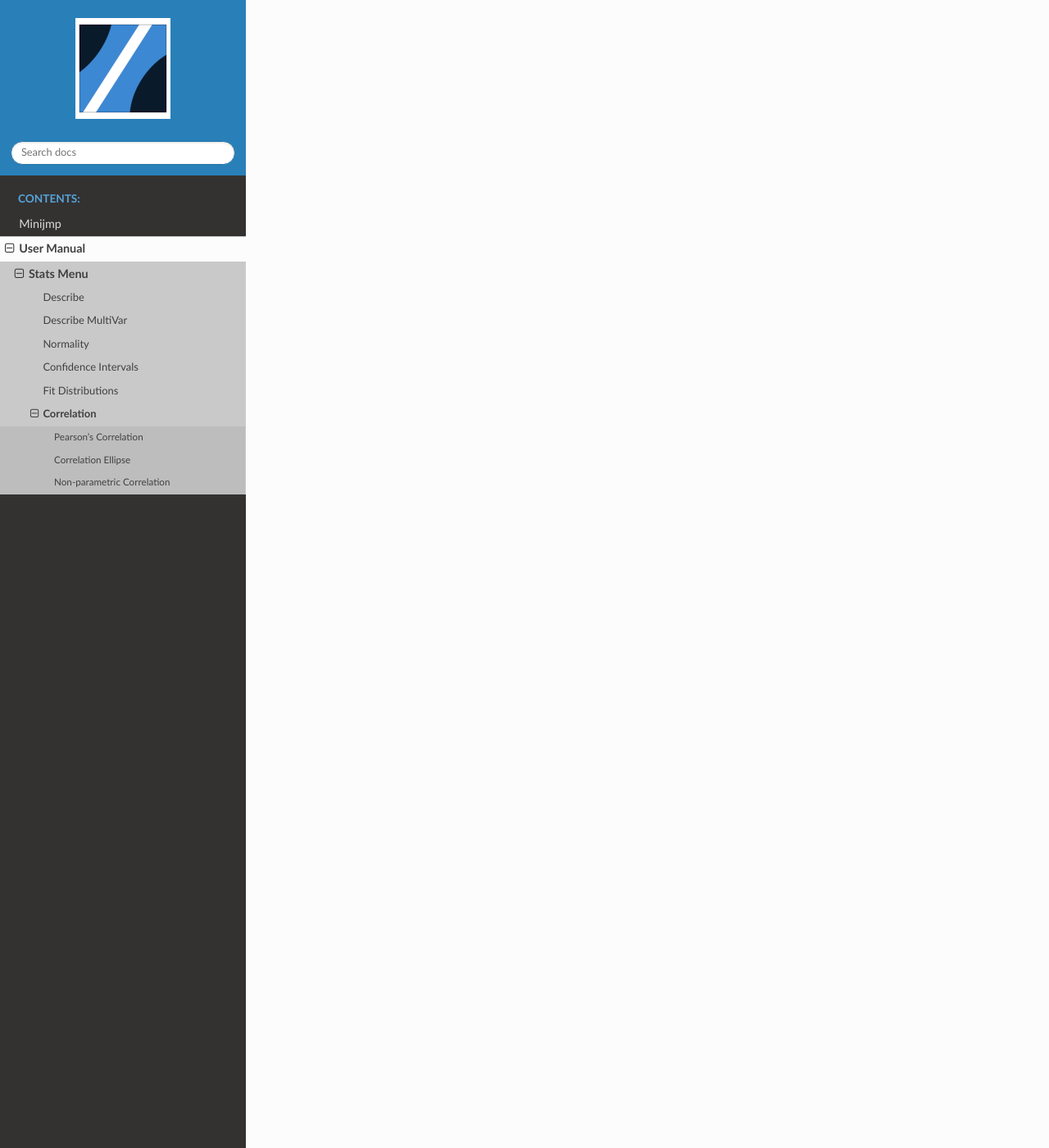
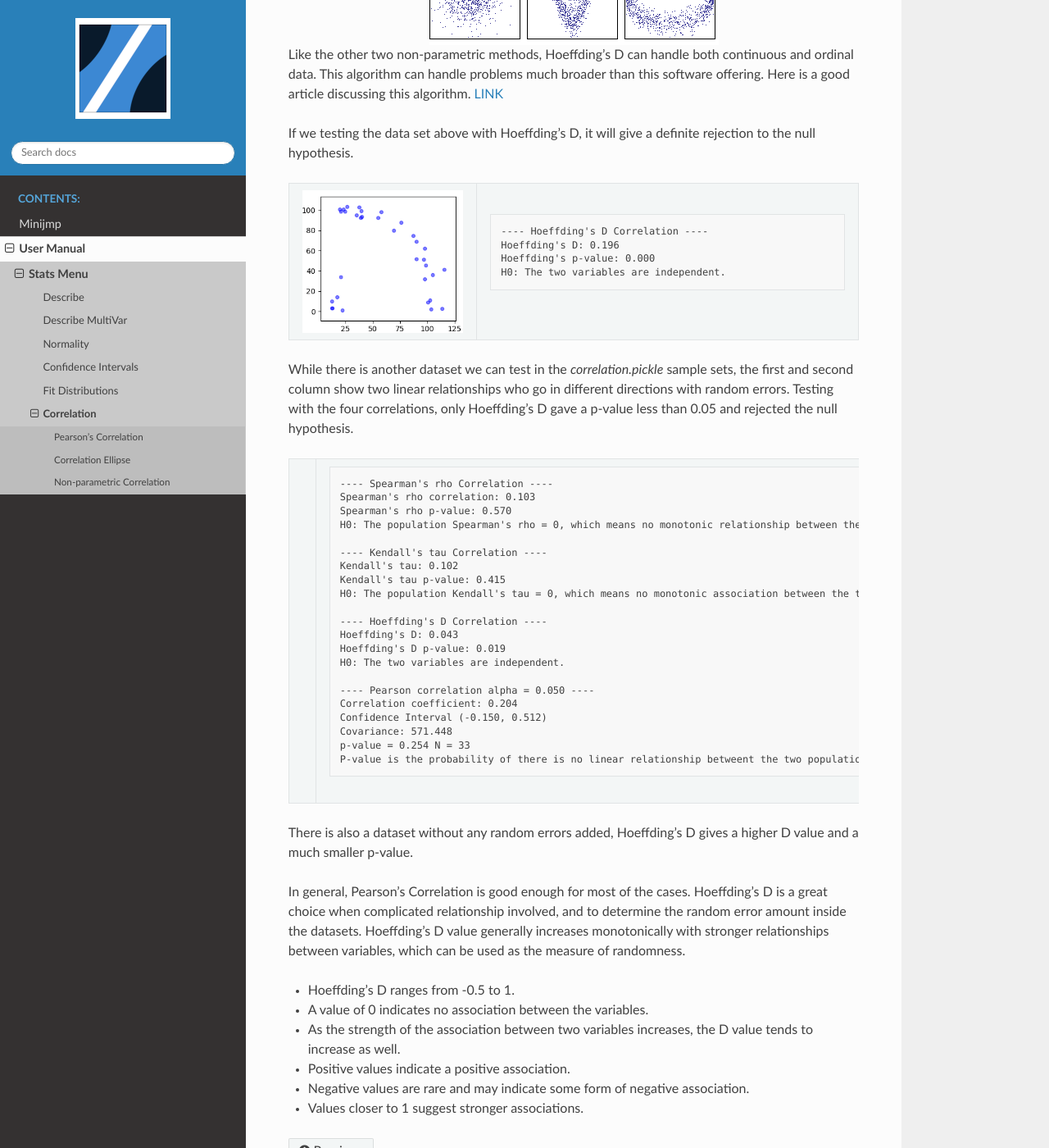
Before and after one commit to garrydu/Minijmp, a Sphinx documentation site: the page built from docs/usage/cor.rst, in a window 1280 px wide and 1400 px high, scrolled down 7577 px. Shown: the whole window at 82% size. Built offline with Sphinx 7.4.7 and the Read the Docs theme 3.1.0, drawn with Linux system fonts in a browser that asks for light colours; some of the changed text lies outside the part shown.

Commit message:
done correlation rst and dialog

```diff
--- a/docs/usage/cor.rst
+++ b/docs/usage/cor.rst
@@ -20,7 +20,7 @@ Correlation is a statistical measure that describes the strength and direction o
 - **Correlation Select:**  There are two main types of correlation analyses: parametric (like Pearson's correlation) and nonparametric (such as Spearman's and Kendall's correlations). Their difference will be discussed, however select Pearson's Correlation by default if you are not sure.
 - **Scatter Plot Setting:** A scatter plot of data will be displayed, all the settings below are about this plot.
 
-  - **Correlation Ellipse:** Display a light blue filled ellipse for Bivariate Normal Distribution, which is only available with Pearson's correlation.
+  - **Correlation Ellipse:** Display a light blue filled ellipse for Bivariate Normal Distribution, which is only available with Pearson's correlation. The ellipse will be always drawn unless Pearson's Correlation is unselected.
   - **Ellipse Outline:** Display a red outline of the ellipse above. Either of these two settings can work alone, but also together.
   - **Alpha:** It determines the contour level of the ellipse. If alpha is 0.05, the ellipse of 95% Probability Contour will be displayed; while 0.3 for 70% of Probability Contour. Leave it by default if you are not sure. This alpha also determines the confidence intervals range of the Pearson's correlation coefficient.
   - **Axis Settings:**
@@ -139,13 +139,13 @@ A Bivariate Normal Distribution has two independent variables. For example, when
 
 .. raw:: html
 
-<div style="text-align: center;">
+    <div style="text-align: center;">
 
 |img1| |img2|
 
 .. raw:: html
 
-</div>
+    </div>
 
 The ellipse is the contour line of the Bivariate Normal Distribution of the two datasets in the correlation. The commonly used 95% ellipse boundary is the two dimentional form of red line in the univariate distribution, which contains 95% integrated probability under the bell curve. The integrated volume under the bell dorm within the boundary is 95%.
 
@@ -249,3 +249,68 @@ However, Pearson's correlation and Spearman's rho both handle outliers occure in
 
 Hoeffding's D
 ~~~~~~~~~~~~~
+
+Unlike Spearman's rho, Kendall's tau, and Pearsons's Correlation, Hoeffding's D can be used to detect a wide variety of dependence structures beyond monotonic association. For example the distributions below, except for the first one which is a random distribution, Hoeffding's D will reject the H0 for all datasets, wihch is that the two varialbes are independent.
+
+.. image:: images/cor_heoffd1.png
+   :align: center
+
+Like the other two non-parametric methods, Hoeffding's D can handle both continuous and ordinal data. This algorithm can handle problems much broader than this software offering. Here is a good article discussing this algorithm. `LINK <https://github.com/Dicklesworthstone/hoeffdings_d_explainer/blob/main/README.md>`_
+
+If we testing the data set above with Hoeffding's D, it will give a definite rejection to the null hypothesis.
+
+
+.. list-table::
+   :widths: 33 67
+   :class: tight-table
+
+   * - .. image:: images/cor_outlier.png
+     - .. code-block:: none
+
+            ---- Hoeffding's D Correlation ----
+            Hoeffding's D: 0.196
+            Hoeffding's p-value: 0.000
+            H0: The two variables are independent.
+
+While there is another dataset we can test in the `correlation.pickle` sample sets, the first and second column show two linear relationships who go in different directions with random errors. Testing with the four correlations, only Hoeffding's D gave a p-value less than 0.05 and rejected the null hypothesis.
+
+
+.. list-table::
+   :widths: 33 67
+   :class: tight-table
+
+   * - .. image:: images/cor_heoffd2.png
+     - .. code-block:: none
+
+            ---- Spearman's rho Correlation ----
+            Spearman's rho correlation: 0.103
+            Spearman's rho p-value: 0.570
+            H0: The population Spearman's rho = 0, which means no monotonic relationship between the two variables.
+
+            ---- Kendall's tau Correlation ----
+            Kendall's tau: 0.102
+            Kendall's tau p-value: 0.415
+            H0: The population Kendall's tau = 0, which means no monotonic association between the two variables.
+
+            ---- Hoeffding's D Correlation ----
+            Hoeffding's D: 0.043
+            Hoeffding's D p-value: 0.019
+            H0: The two variables are independent.
+
+            ---- Pearson correlation alpha = 0.050 ----
+            Correlation coefficient: 0.204
+            Confidence Interval (-0.150, 0.512)
+            Covariance: 571.448
+            p-value = 0.254 N = 33
+            P-value is the probability of there is no linear relationship betweent the two populations.
+
+There is also a dataset without any random errors added, Hoeffding's D gives a higher D value and a much smaller p-value.
+
+In general, Pearson's Correlation is good enough for most of the cases. Hoeffding's D is a great choice when complicated relationship involved, and to determine the random error amount inside the datasets. Hoeffding's D value generally increases monotonically with stronger relationships between variables, which can be used as the measure of randomness.
+
+- Hoeffding's D ranges from -0.5 to 1.
+- A value of 0 indicates no association between the variables.
+- As the strength of the association between two variables increases, the D value tends to increase as well.
+- Positive values indicate a positive association.
+- Negative values are rare and may indicate some form of negative association.
+- Values closer to 1 suggest stronger associations.
```
Also changed, not shown: other parts of docs/usage/cor.rst (+1 -1 lines), docs/usage/images/cor1.png, docs/usage/images/cor_heoffd1.png (added), docs/usage/images/cor_heoffd2.png (added), 2 other files.
